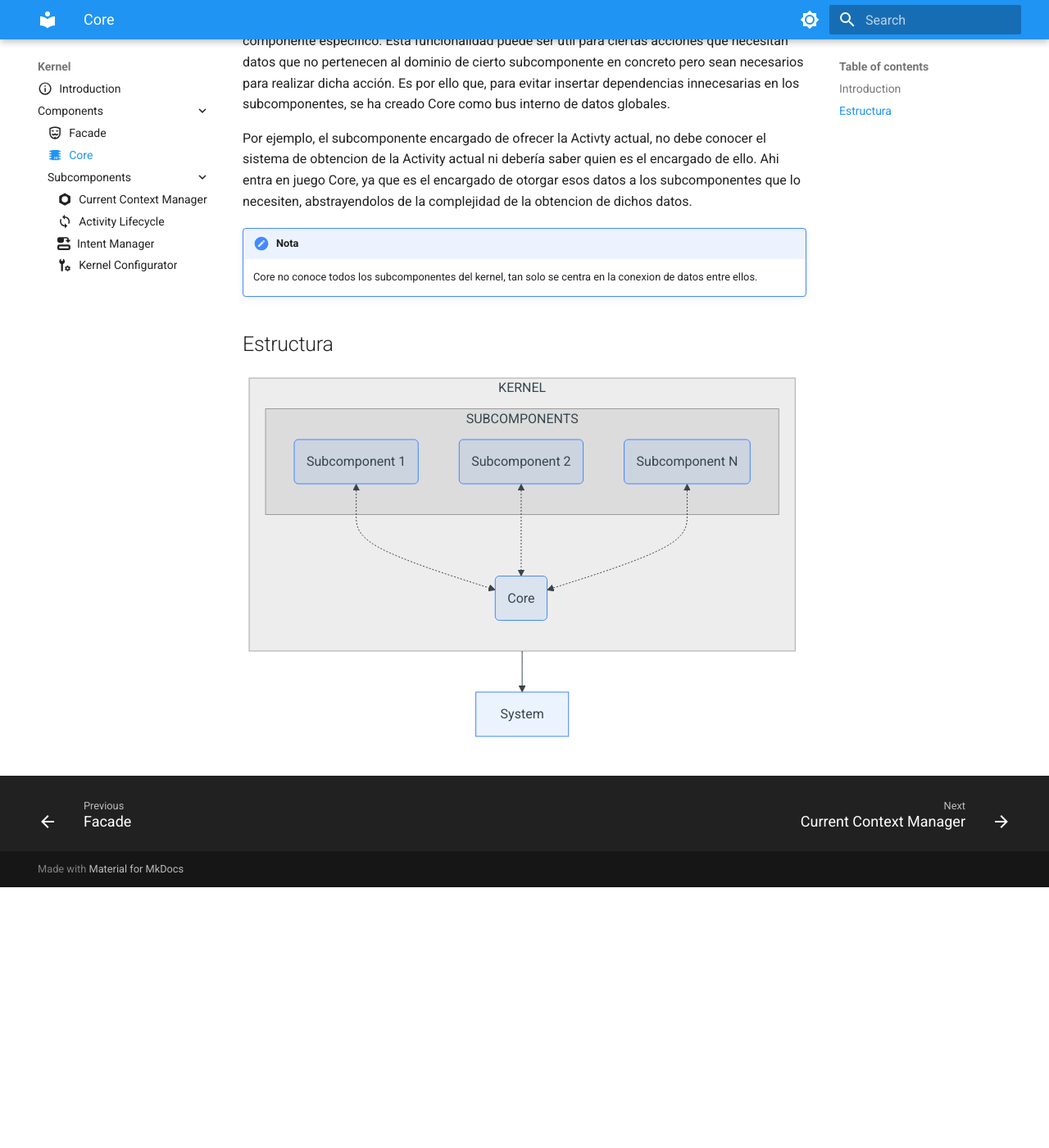
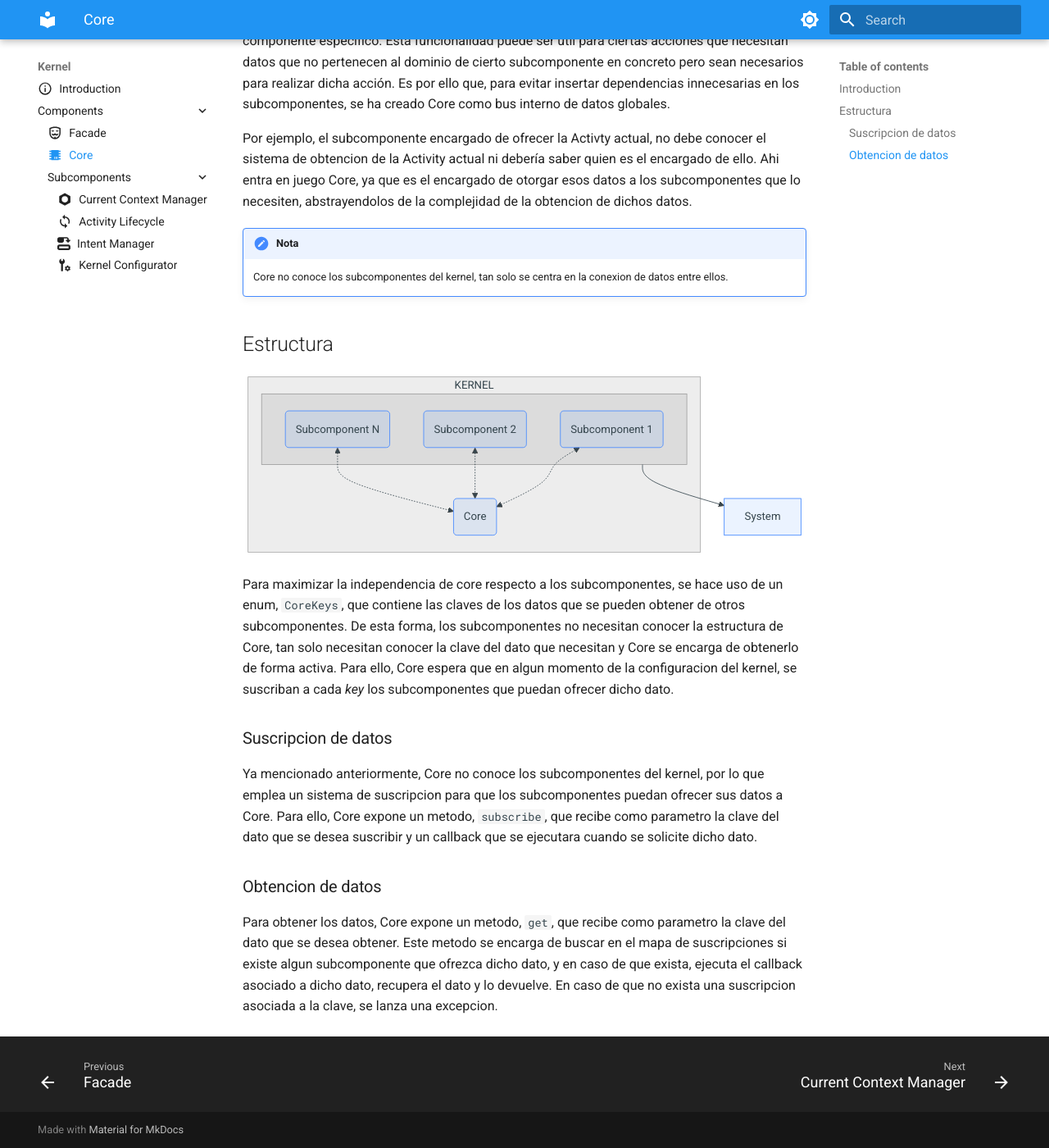
Before and after one commit to agp221-ua/ModuleDroid-Doc, an MkDocs documentation site: the page built from docs/kernel/components/core.md, in a window 1280 px wide and 1400 px high, scrolled down 318 px. Shown: the whole window at 82% size. Built offline with MkDocs 1.6.1 and Material for MkDocs 9.7.7, drawn with Linux system fonts in a browser that asks for light colours.

Commit message:
Added more info to core

````diff
--- a/docs/kernel/components/core.md
+++ b/docs/kernel/components/core.md
@@ -18,7 +18,7 @@ Activity actual ni debería saber quien es el encargado de ello. Ahi entra en ju
 otorgar esos datos a los subcomponentes que lo necesiten, abstrayendolos de la complejidad de la obtencion de dichos datos.
 
 !!! note "Nota"
-    Core no conoce todos los subcomponentes del kernel, tan solo se centra en la conexion de datos entre ellos.
+    Core no conoce los subcomponentes del kernel, tan solo se centra en la conexion de datos entre ellos.
 
 ## Estructura
 
@@ -34,7 +34,7 @@ otorgar esos datos a los subcomponentes que lo necesiten, abstrayendolos de la c
             direction TB
             core(Core)
         end
-        k --> System
+        c --> System
         c1 <-.-> core
         c2 <-.-> core
         c3 <-.-> core
@@ -42,3 +42,26 @@ otorgar esos datos a los subcomponentes que lo necesiten, abstrayendolos de la c
 ```
 
 [//]: # (todo Especificar mejor la estructura de Core)
+
+Para maximizar la independencia de core respecto a los subcomponentes, se hace uso de un enum, `CoreKeys`, que contiene
+las claves de los datos que se pueden obtener de otros subcomponentes. De esta forma, los subcomponentes no necesitan
+conocer la estructura de Core, tan solo necesitan conocer la clave del dato que necesitan y Core se encarga de obtenerlo
+de forma activa. Para ello, Core espera que en algun momento de la configuracion del kernel, se suscriban a cada _key_ los
+subcomponentes que puedan ofrecer dicho dato.
+
+### Suscripcion de datos
+
+Ya mencionado anteriormente, Core no conoce los subcomponentes del kernel, por lo que emplea un sistema de suscripcion
+para que los subcomponentes puedan ofrecer sus datos a Core. Para ello, Core expone un metodo, `subscribe`, que recibe
+como parametro la clave del dato que se desea suscribir y un callback que se ejecutara cuando se solicite dicho dato.
+
+[//]: # (todo Añadir ejemplo de suscripcion de datos)
+
+### Obtencion de datos
+
+Para obtener los datos, Core expone un metodo, `get`, que recibe como parametro la clave del dato que se desea obtener.
+Este metodo se encarga de buscar en el mapa de suscripciones si existe algun subcomponente que ofrezca dicho dato, y en
+caso de que exista, ejecuta el callback asociado a dicho dato, recupera el dato y lo devuelve. En caso de que no exista
+una suscripcion asociada a la clave, se lanza una excepcion.
+
+[//]: # (todo Añadir ejemplo de obtencion de datos)
````
Also changed, not shown: other parts of docs/kernel/components/core.md (+1 -1 lines), docs/kernel/components/facade_kernel.md (+5 -4 lines), docs/kernel/kernel.md (+1 -1 lines).
